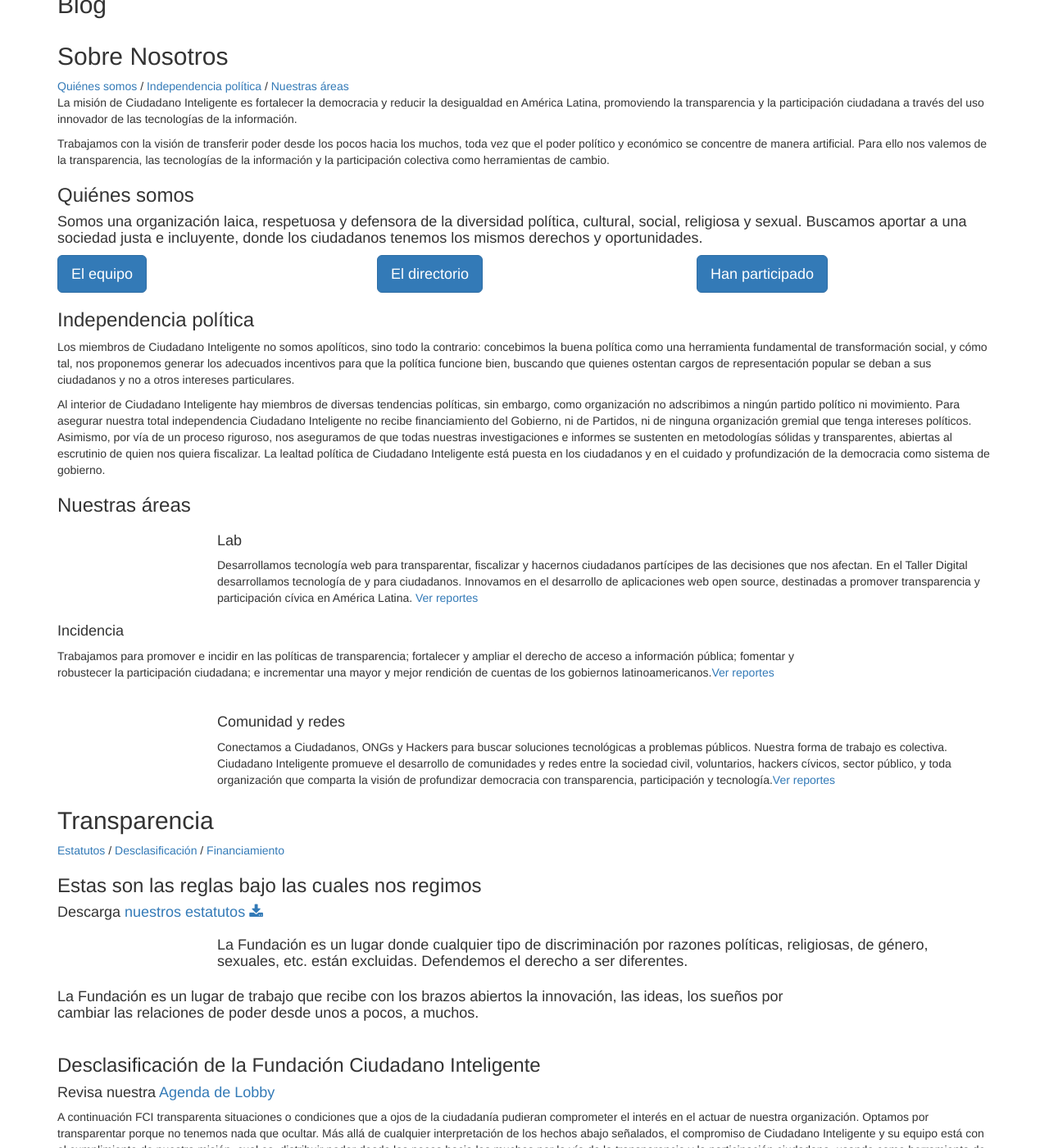
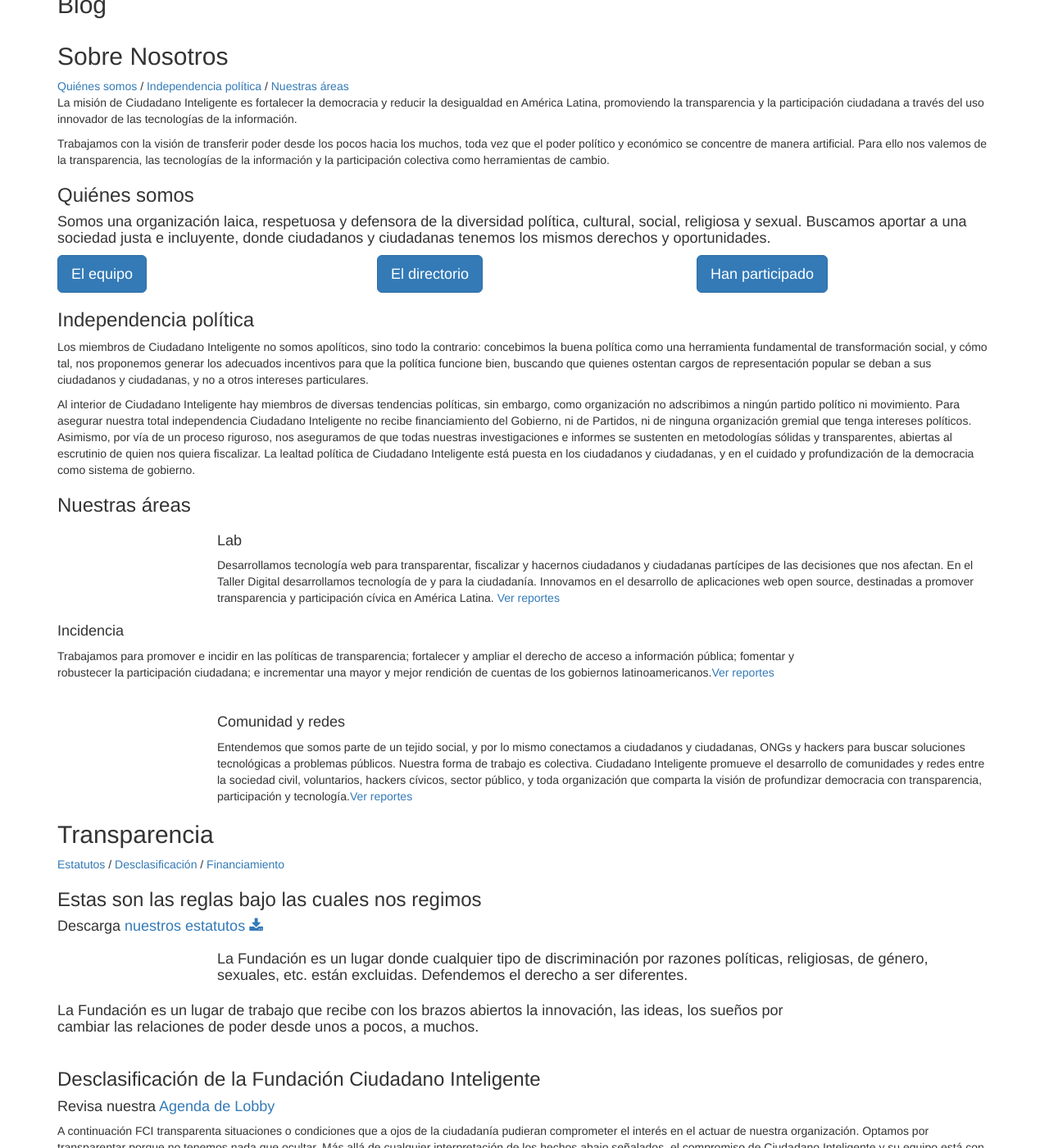
Before and after one commit to ciudadanointeligente/ciudadanointeligente.github.io, a Jekyll site: the page built from index.html, in a window 1280 px wide and 1400 px high, scrolled down 5454 px. Shown: the whole window at 82% size. Built offline with Jekyll 4.4.1, drawn with Linux system fonts in a browser that asks for light colours; nearby versions of some CDN libraries; comment, search, counter and statistics services are not loaded.

Commit message:
cambios de texto

```diff
--- a/index.html
+++ b/index.html
@@ -67,7 +67,7 @@
 
     <div id="quienessomos"></div>
       <h3>Quiénes somos</h3>
-      <p class="h4 destacado">Somos una organización laica, respetuosa y defensora de la diversidad política, cultural, social, religiosa y sexual. Buscamos aportar a una sociedad justa e incluyente, donde los ciudadanos tenemos los mismos derechos y oportunidades.</p>
+      <p class="h4 destacado">Somos una organización laica, respetuosa y defensora de la diversidad política, cultural, social, religiosa y sexual. Buscamos aportar a una sociedad justa e incluyente, donde ciudadanos y ciudadanas tenemos los mismos derechos y oportunidades.</p>
       <div class="row">
         <div class="col-md-4"> <button class="btn btn-primary btn-lg" data-toggle="modal" data-target=".modal-equipo">El equipo</button></div>
         <div class="col-md-4"> <button class="btn btn-primary btn-lg" data-toggle="modal" data-target=".modal-directorio">El directorio</button></div>
@@ -128,8 +128,8 @@
 
     <div id="independencia"></div>
       <h3>Independencia política</h3>
-      <p>Los miembros de Ciudadano Inteligente no somos apolíticos, sino todo la contrario: concebimos la buena política como una herramienta fundamental de transformación social, y cómo tal, nos proponemos generar los adecuados incentivos para que la política funcione bien, buscando que quienes ostentan cargos de representación popular se deban a sus ciudadanos y no a otros intereses particulares.</p>
-      <p>Al interior de Ciudadano Inteligente hay miembros de diversas tendencias políticas, sin embargo, como organización no adscribimos a ningún partido político ni movimiento. Para asegurar nuestra total independencia Ciudadano Inteligente no recibe financiamiento del Gobierno, ni de Partidos, ni de ninguna organización gremial que tenga intereses políticos. Asimismo, por vía de un proceso riguroso, nos aseguramos de que todas nuestras investigaciones e informes se sustenten en metodologías sólidas y transparentes, abiertas al escrutinio de quien nos quiera fiscalizar. La lealtad política de Ciudadano Inteligente está puesta en los ciudadanos y en el cuidado y profundización de la democracia como sistema de gobierno.</p>
+      <p>Los miembros de Ciudadano Inteligente no somos apolíticos, sino todo la contrario: concebimos la buena política como una herramienta fundamental de transformación social, y cómo tal, nos proponemos generar los adecuados incentivos para que la política funcione bien, buscando que quienes ostentan cargos de representación popular se deban a sus ciudadanos y ciudadanas, y no a otros intereses particulares.</p>
+      <p>Al interior de Ciudadano Inteligente hay miembros de diversas tendencias políticas, sin embargo, como organización no adscribimos a ningún partido político ni movimiento. Para asegurar nuestra total independencia Ciudadano Inteligente no recibe financiamiento del Gobierno, ni de Partidos, ni de ninguna organización gremial que tenga intereses políticos. Asimismo, por vía de un proceso riguroso, nos aseguramos de que todas nuestras investigaciones e informes se sustenten en metodologías sólidas y transparentes, abiertas al escrutinio de quien nos quiera fiscalizar. La lealtad política de Ciudadano Inteligente está puesta en los ciudadanos y ciudadanas, y en el cuidado y profundización de la democracia como sistema de gobierno.</p>
 
     <div id="areas">
 
@@ -139,7 +139,7 @@
         </div>
         <div class="row">
           <div class="col-md-2"><img src="img/ico-lab.svg"></div>
-          <div class="col-md-10">Desarrollamos tecnología web para transparentar, fiscalizar y hacernos ciudadanos partícipes de las decisiones que nos afectan. En el Taller Digital desarrollamos tecnología de y para ciudadanos. Innovamos en el desarrollo de aplicaciones web open source, destinadas a promover transparencia y participación cívica en América Latina. <a href="http://blog.ciudadanointeligente.org/tagged/lab" target="_blank">Ver reportes</a></div>
+          <div class="col-md-10">Desarrollamos tecnología web para transparentar, fiscalizar y hacernos ciudadanos y ciudadanas partícipes de las decisiones que nos afectan. En el Taller Digital desarrollamos tecnología de y para la ciudadanía. Innovamos en el desarrollo de aplicaciones web open source, destinadas a promover transparencia y participación cívica en América Latina. <a href="http://blog.ciudadanointeligente.org/tagged/lab" target="_blank">Ver reportes</a></div>
         </div>
         <div class="row">
           <div class="col-md-12"><h4>Incidencia</h4></div>
@@ -153,7 +153,7 @@
         </div>
         <div class="row">
           <div class="col-md-2"><img src="img/ico-redes.svg"></div>
-          <div class="col-md-10">Conectamos a Ciudadanos, ONGs y Hackers para buscar soluciones tecnológicas a problemas públicos. Nuestra forma de trabajo es colectiva. Ciudadano Inteligente promueve el desarrollo de comunidades y redes entre la sociedad civil, voluntarios, hackers cívicos, sector público, y toda organización que comparta la visión de profundizar democracia con transparencia, participación y tecnología.<a href="http://blog.ciudadanointeligente.org/tagged/comunidad" target="_blank">Ver reportes</a></div>
+          <div class="col-md-10">Entendemos que somos parte de un tejido social, y por lo mismo conectamos a ciudadanos y ciudadanas, ONGs y hackers para buscar soluciones tecnológicas a problemas públicos. Nuestra forma de trabajo es colectiva. Ciudadano Inteligente promueve el desarrollo de comunidades y redes entre la sociedad civil, voluntarios, hackers cívicos, sector público, y toda organización que comparta la visión de profundizar democracia con transparencia, participación y tecnología.<a href="http://blog.ciudadanointeligente.org/tagged/comunidad" target="_blank">Ver reportes</a></div>
         </div>
     </div>
 
```
